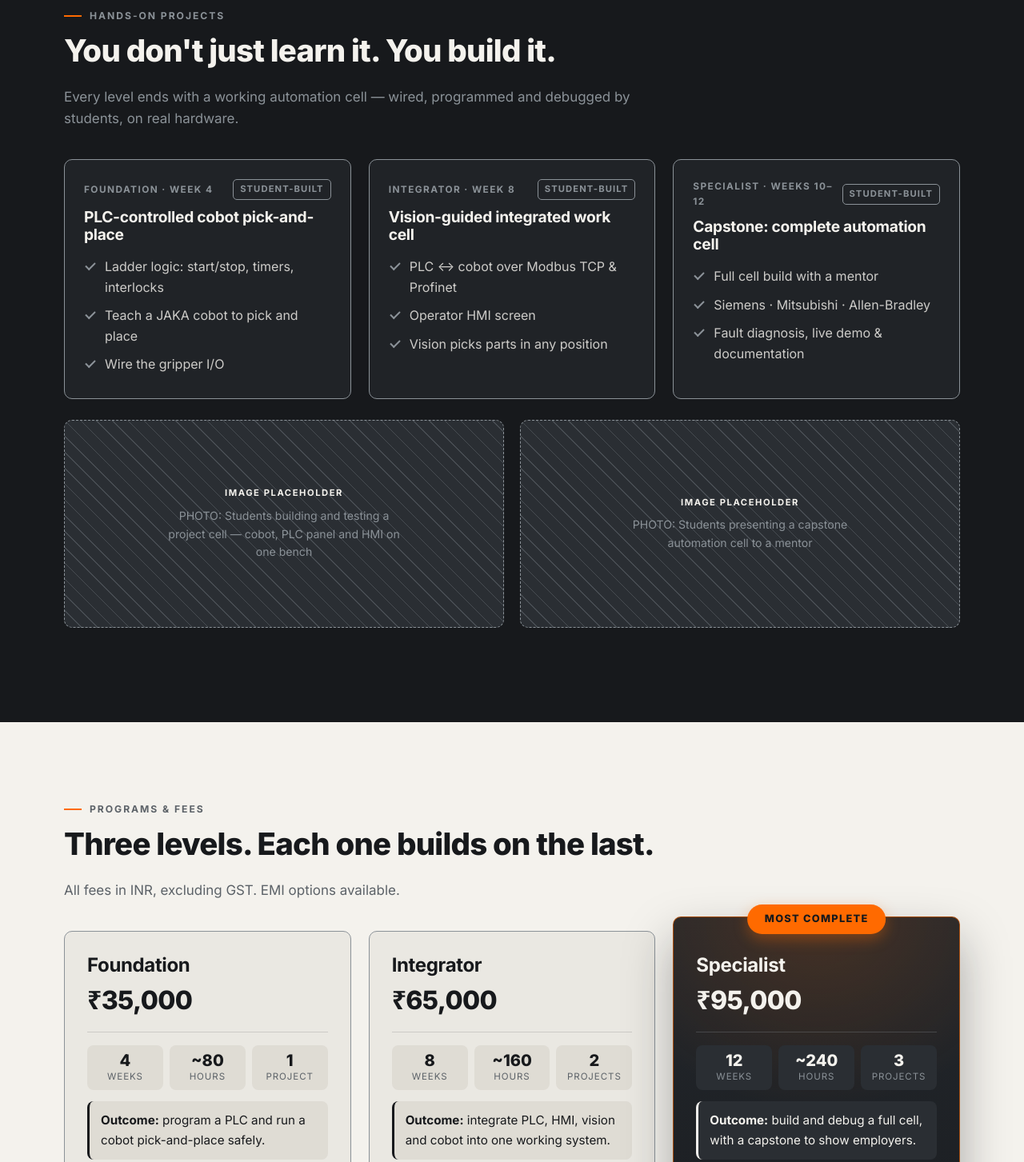
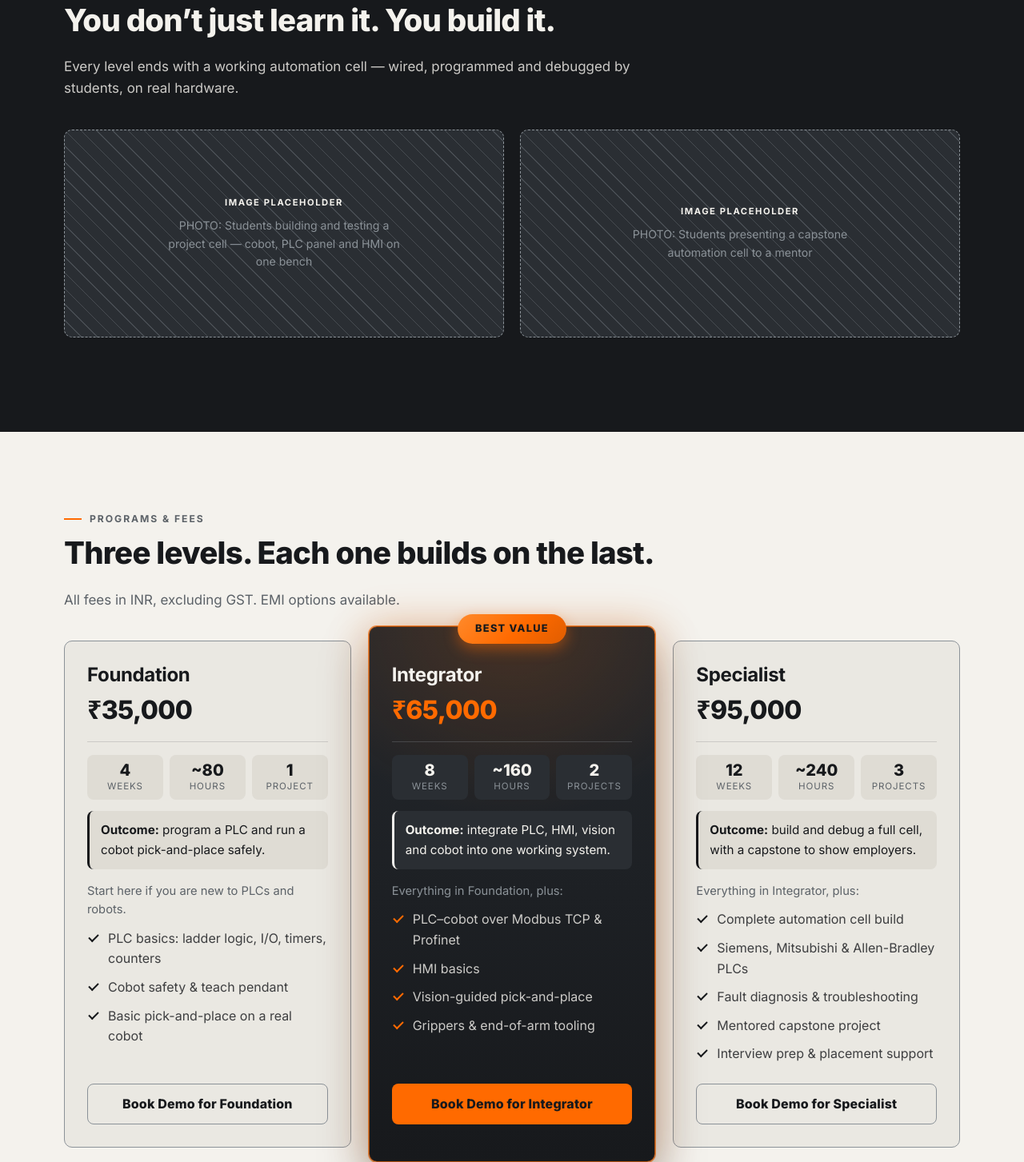
Before and after one commit to manaskalakonda-rgb/iautomatia-academy, a website with bundled scripts: page landing/public/index.html in a window 1280 px wide. Shown: the part 3133-4586 px from the top of the page at 80% size. Built offline with nearby package versions, Linux system fonts and the light colour scheme; files whose address does not match are found by name.

Commit message:
Highlight Integrator, restyle Projects and Careers, brighten videos
- Programs: highlight the middle Integrator card ("Best value") with a
  pulsing orange glow and a light sweep; Specialist back to a plain card.
- Projects: remove the project cards; "You don't just learn it. You
  build it." is the section heading above the gallery.
- Careers: own header and grid-textured dark block; FAQ switches to the
  light theme so the sections alternate.
- Enquiry copy: smaller, two font sizes.
- Brighter background videos (lighter overlays, 70% video opacity) with
  a soft text shadow on the hero copy.

Co-Authored-By: Claude Opus 5.5 <noreply@anthropic.com>

```diff
--- a/landing/public/index.html
+++ b/landing/public/index.html
@@ -263,39 +263,8 @@
          ===================================================================== -->
     <section class="section theme-dark" id="projects">
       <div class="container">
-        <p class="eyebrow">Hands-on projects</p>
-        <h2>You don't just learn it. You build it.</h2>
+        <h2>You don&rsquo;t just learn it. You build it.</h2>
         <p class="section-lead">Every level ends with a working automation cell &mdash; wired, programmed and debugged by students, on real hardware.</p>
-
-        <div class="project-grid">
-          <article class="project-card">
-            <div class="project-top"><span class="project-level">Foundation &middot; Week 4</span><span class="built-tag">Student-built</span></div>
-            <h3>PLC-controlled cobot pick-and-place</h3>
-            <ul class="ticks">
-              <li>Ladder logic: start/stop, timers, interlocks</li>
-              <li>Teach a JAKA cobot to pick and place</li>
-              <li>Wire the gripper I/O</li>
-            </ul>
-          </article>
-          <article class="project-card">
-            <div class="project-top"><span class="project-level">Integrator &middot; Week 8</span><span class="built-tag">Student-built</span></div>
-            <h3>Vision-guided integrated work cell</h3>
-            <ul class="ticks">
-              <li>PLC &harr; cobot over Modbus TCP &amp; Profinet</li>
-              <li>Operator HMI screen</li>
-              <li>Vision picks parts in any position</li>
-            </ul>
-          </article>
-          <article class="project-card project-capstone">
-            <div class="project-top"><span class="project-level">Specialist &middot; Weeks 10&ndash;12</span><span class="built-tag">Student-built</span></div>
-            <h3>Capstone: complete automation cell</h3>
-            <ul class="ticks">
-              <li>Full cell build with a mentor</li>
-              <li>Siemens &middot; Mitsubishi &middot; Allen-Bradley</li>
-              <li>Fault diagnosis, live demo &amp; documentation</li>
-            </ul>
-          </article>
-        </div>
 
         <div class="gallery">
           <div class="ph ph-gallery" data-photo="project-cell" data-alt="Students building a project cell with a JAKA cobot, PLC panel and HMI">
@@ -340,7 +309,8 @@
             <a href="#enquire" class="btn btn-ghost btn-block" data-program="Foundation">Book Demo for Foundation</a>
           </article>
 
-          <article class="program-card">
+          <article class="program-card program-featured theme-dark">
+            <span class="badge">Best value</span>
             <header>
               <h3>Integrator</h3>
               <p class="price">&#8377;65,000</p>
@@ -358,11 +328,10 @@
               <li>Vision-guided pick-and-place</li>
               <li>Grippers &amp; end-of-arm tooling</li>
             </ul>
-            <a href="#enquire" class="btn btn-ghost btn-block" data-program="Integrator">Book Demo for Integrator</a>
+            <a href="#enquire" class="btn btn-accent btn-block" data-program="Integrator">Book Demo for Integrator</a>
           </article>
 
-          <article class="program-card program-featured theme-dark">
-            <span class="badge">Most complete</span>
+          <article class="program-card">
             <header>
               <h3>Specialist</h3>
               <p class="price">&#8377;95,000</p>
@@ -381,7 +350,7 @@
               <li>Mentored capstone project</li>
               <li>Interview prep &amp; placement support</li>
             </ul>
-            <a href="#enquire" class="btn btn-accent btn-block" data-program="Specialist">Book Demo for Specialist</a>
+            <a href="#enquire" class="btn btn-ghost btn-block" data-program="Specialist">Book Demo for Specialist</a>
           </article>
         </div>
       </div>
@@ -468,7 +437,7 @@
          ===================================================================== -->
     <section class="section theme-light" id="enquire">
       <div class="container enquire-grid">
-        <div>
+        <div class="enquire-copy">
           <p class="eyebrow">Visit our Hyderabad Center</p>
           <h2>Don&rsquo;t choose an automation course from a brochure. Come see the lab first.</h2>
           <p class="cta-lead">Watch the cobot run. See the PLC panel. Talk to the instructor. Then decide.</p>
@@ -528,8 +497,10 @@
     <!-- ============ CAREER SUPPORT (before the FAQ) ============ -->
     <section class="section section-careers theme-dark" id="careers">
       <div class="container">
+        <p class="eyebrow">After the course</p>
+        <h2 class="careers-title">Career support <span class="career-tag">Specialist program</span></h2>
+
         <div class="career-row">
-          <h3>Career support <span class="career-tag">Specialist program</span></h3>
           <ul class="career-items">
             <li><strong>Portfolio review</strong><span>Resume, project video &amp; documentation</span></li>
             <li><strong>Mock interviews</strong><span>Technical questions &amp; practical tests</span></li>
@@ -556,7 +527,7 @@
     </section>
 
     <!-- ============ FAQ (after the form, for anyone still deciding) ============ -->
-    <section class="section theme-dark" id="faq">
+    <section class="section theme-light" id="faq">
       <div class="container container-narrow">
         <p class="eyebrow">FAQ</p>
         <h2>Frequently asked questions</h2>
--- a/landing/public/styles.css
+++ b/landing/public/styles.css
@@ -137,15 +137,15 @@ img { max-width: 100%; display: block; }
 }
 
 /* ---------- Shared card behaviour: steel 1px border, orange on hover ---------- */
-.value-card, .audience-card, .tech-card, .project-card, .program-card, .phase-card, .career-row, .cta-strip {
+.value-card, .audience-card, .tech-card, .program-card, .phase-card, .career-row, .cta-strip {
   background: var(--surface);
   border: 1px solid var(--border);
   border-radius: var(--radius);
 }
-.value-card, .audience-card, .tech-card, .project-card, .program-card, .phase-card {
+.value-card, .audience-card, .tech-card, .program-card, .phase-card {
   transition: border-color 0.2s, box-shadow 0.2s, transform 0.2s;
 }
-.value-card:hover, .audience-card:hover, .tech-card:hover, .project-card:hover, .program-card:hover, .phase-card:hover {
+.value-card:hover, .audience-card:hover, .tech-card:hover, .program-card:hover, .phase-card:hover {
   border-color: var(--color-orange); box-shadow: var(--glow);
 }
 
@@ -154,7 +154,7 @@ img { max-width: 100%; display: block; }
   font-size: 0.72rem; font-weight: 800; letter-spacing: 0.08em; text-transform: uppercase;
   color: var(--on-orange); background: var(--color-orange); border-radius: 5px; padding: 4px 10px;
 }
-.tech-badge, .built-tag, .career-tag {   /* spec badges: steel outline */
+.tech-badge, .career-tag {   /* spec badges: steel outline */
   display: inline-block; font-size: 0.7rem; font-weight: 700; letter-spacing: 0.1em; text-transform: uppercase;
   color: var(--muted); border: 1px solid var(--border); border-radius: 5px; padding: 3px 8px; white-space: nowrap;
 }
@@ -238,11 +238,12 @@ code, .code { font-family: ui-monospace, "Cascadia Mono", Consolas, monospace; f
 
 .hero-bg { position: absolute; inset: 0; z-index: 1; pointer-events: none; }
 /* Ambient background video (or its poster still on small screens): dimmed, then darkened by the overlay */
-.bg-video { position: absolute; inset: 0; width: 100%; height: 100%; object-fit: cover; object-position: center; opacity: 0.6; }
-.hero-overlay { display: none; position: absolute; inset: 0; z-index: 2; pointer-events: none; background: linear-gradient(180deg, rgba(15, 17, 21, 0.45) 0%, rgba(15, 17, 21, 0.7) 100%); }
+.bg-video { position: absolute; inset: 0; width: 100%; height: 100%; object-fit: cover; object-position: center; opacity: 0.7; }
+.hero-overlay { display: none; position: absolute; inset: 0; z-index: 2; pointer-events: none; background: linear-gradient(180deg, rgba(15, 17, 21, 0.25) 0%, rgba(15, 17, 21, 0.5) 100%); }
 /* With the video, the hero fills the screen below the sticky header (72px + 1px rule) */
 .hero.has-video { background: #0f1115; display: flex; align-items: center; min-height: calc(100vh - 73px); min-height: calc(100svh - 73px); }
 .hero.has-video .hero-overlay { display: block; }
+.hero.has-video h1, .hero.has-video .lead { text-shadow: 0 2px 18px rgba(0, 0, 0, 0.55); }   /* keeps copy readable over bright footage */
 .hero-slide { position: absolute; inset: 0; background-size: cover; background-position: center; opacity: 0; transform: scale(1.06); transition: opacity 1.4s ease, transform 7s ease; }
 .hero-slide.active { opacity: 1; transform: scale(1); }
 .hero.has-bg .hero-bg::after { content: ""; position: absolute; inset: 0; background: linear-gradient(90deg, rgba(23,25,28,0.95) 0%, rgba(23,25,28,0.85) 45%, rgba(23,25,28,0.55) 100%); }
@@ -294,22 +295,25 @@ code, .code { font-family: ui-monospace, "Cascadia Mono", Consolas, monospace; f
 /* Section with an ambient background video (Lab): video (1), dark overlay (2), content (3) */
 .section-video { position: relative; overflow: hidden; }
 .section-bg { position: absolute; inset: 0; z-index: 1; pointer-events: none; }
-.section-overlay { display: none; position: absolute; inset: 0; z-index: 2; pointer-events: none; background: linear-gradient(180deg, rgba(15, 17, 21, 0.55) 0%, rgba(15, 17, 21, 0.75) 100%); }
+.section-overlay { display: none; position: absolute; inset: 0; z-index: 2; pointer-events: none; background: linear-gradient(180deg, rgba(15, 17, 21, 0.35) 0%, rgba(15, 17, 21, 0.55) 100%); }
 .section-video.has-video { background: #0f1115; }
 .section-video.has-video .section-overlay { display: block; }
 .section-video > .container { position: relative; z-index: 3; }
 
+.section-video .section-lead, #projects .section-lead { color: var(--fg-2); }   /* brighter lead line (Lab reads over the video) */
+
 /* ---------- 4. Projects / proof ---------- */
-.project-grid { display: grid; grid-template-columns: repeat(3, 1fr); gap: 22px; margin-bottom: 26px; }
-.project-card { padding: 24px; display: flex; flex-direction: column; }
-.project-card h3 { font-size: 1.2rem; }
-.project-card .ticks { margin: 0; }
-.project-top { display: flex; align-items: center; justify-content: space-between; gap: 10px; margin-bottom: 10px; }
-.project-level { font-size: 0.74rem; font-weight: 700; letter-spacing: 0.12em; text-transform: uppercase; color: var(--muted); }
 .gallery { display: grid; grid-template-columns: 1fr 1fr; gap: 20px; margin-bottom: 26px; }
-.section-careers { padding-bottom: 0; }   /* flows straight into the dark FAQ section below */
+/* Career support: dark block (grid texture) between the light form and the light FAQ */
+.section-careers {
+  background:
+    linear-gradient(rgba(139, 146, 152, 0.07) 1px, transparent 1px) 0 0 / 44px 44px,
+    linear-gradient(90deg, rgba(139, 146, 152, 0.07) 1px, transparent 1px) 0 0 / 44px 44px,
+    #141619;
+}
+.careers-title { display: flex; align-items: center; gap: 14px; flex-wrap: wrap; }
+.careers-title .career-tag { letter-spacing: 0.1em; }
 .career-row { padding: 24px 26px; margin-bottom: 26px; }
-.career-row h3 { display: flex; align-items: center; gap: 10px; flex-wrap: wrap; margin-bottom: 14px; }
 .career-items { list-style: none; padding: 0; margin: 0 0 12px; display: grid; grid-template-columns: repeat(3, 1fr); gap: 16px; }
 .career-items li { display: flex; flex-direction: column; gap: 2px; padding-left: 14px; border-left: 1px solid var(--border); }
 .career-items span { font-size: 0.9rem; color: var(--muted); }
@@ -341,13 +345,35 @@ code, .code { font-family: ui-monospace, "Cascadia Mono", Consolas, monospace; f
   background:
     radial-gradient(120% 55% at 50% 0%, rgba(255, 106, 0, 0.16), transparent 65%),
     linear-gradient(180deg, #23272c 0%, var(--color-graphite) 100%);
-  box-shadow: 0 28px 60px rgba(23, 25, 28, 0.35);
+  box-shadow: 0 28px 60px rgba(23, 25, 28, 0.35), 0 0 0 1px rgba(255, 106, 0, 0.35), 0 0 36px rgba(255, 106, 0, 0.18);
+  animation: featured-glow 3.2s ease-in-out infinite;
 }
+/* Shine: a soft light band sweeps across the card every few seconds (behind the content) */
+.program-card.program-featured::before {
+  content: ""; position: absolute; inset: 0; border-radius: inherit; pointer-events: none;
+  background: linear-gradient(115deg, transparent 38%, rgba(255, 255, 255, 0.16) 48%, rgba(255, 190, 140, 0.22) 52%, transparent 62%) no-repeat;
+  background-size: 250% 100%; background-position: 160% 0;
+  animation: featured-sheen 5.5s ease-in-out infinite;
+}
+.program-featured > :not(.badge) { position: relative; z-index: 1; }
+.program-featured .price { color: var(--color-orange); }
 .program-featured .ticks li::before { border-color: var(--color-orange); }
 .program-featured .badge {
-  top: -16px; left: 50%; right: auto; transform: translateX(-50%); white-space: nowrap;
+  z-index: 2; top: -16px; left: 50%; right: auto; transform: translateX(-50%); white-space: nowrap;
   border-radius: 99px; padding: 8px 22px; font-size: 0.8rem; letter-spacing: 0.1em;
-  box-shadow: 0 6px 18px rgba(255, 106, 0, 0.35);
+  background: linear-gradient(135deg, #ff8a2b, var(--color-orange) 55%, #e05d00);
+  box-shadow: 0 6px 18px rgba(255, 106, 0, 0.45);
+}
+@keyframes featured-glow {
+  0%, 100% { box-shadow: 0 28px 60px rgba(23, 25, 28, 0.35), 0 0 0 1px rgba(255, 106, 0, 0.35), 0 0 28px rgba(255, 106, 0, 0.14); }
+  50%      { box-shadow: 0 28px 60px rgba(23, 25, 28, 0.35), 0 0 0 1px rgba(255, 106, 0, 0.7), 0 0 52px rgba(255, 106, 0, 0.32); }
+}
+@keyframes featured-sheen {
+  0%, 55% { background-position: 160% 0; }
+  100%    { background-position: -60% 0; }
+}
+@media (prefers-reduced-motion: reduce) {
+  .program-card.program-featured, .program-card.program-featured::before { animation: none; }
 }
 .badge { position: absolute; top: -12px; right: 20px; }
 
@@ -375,6 +401,9 @@ code, .code { font-family: ui-monospace, "Cascadia Mono", Consolas, monospace; f
 /* ---------- 6. Enquiry: graphite form container on the off-white section ---------- */
 .enquire-grid { display: grid; grid-template-columns: 1fr 1fr; gap: 56px; align-items: start; }
 .cta-lead { font-size: 1.15rem; font-weight: 700; color: var(--fg); }
+/* Enquiry copy: compact, two sizes only (heading + one text size for label, lead and list) */
+.enquire-copy h2 { font-size: clamp(1.35rem, 2vw, 1.6rem); max-width: 30ch; text-wrap: balance; }
+.enquire-copy .eyebrow, .enquire-copy .cta-lead, .enquire-copy .ticks { font-size: 0.95rem; }
 .enquiry-form {
   position: relative; border-radius: var(--radius); padding: 30px;
   border: 1px solid var(--color-graphite); border-top: 3px solid var(--color-orange);
@@ -454,7 +483,7 @@ button[disabled] { opacity: 0.6; cursor: progress; }
   .hero-grid, .enquire-grid { grid-template-columns: 1fr; }
   .hero-grid { gap: 36px; }
   .hero > .container { padding-inline: 20px; }
-  .program-grid, .audience-grid, .project-grid, .testimonial-row, .gallery, .career-items { grid-template-columns: 1fr; }
+  .program-grid, .audience-grid, .testimonial-row, .gallery, .career-items { grid-template-columns: 1fr; }
   .program-card.program-featured { margin-block: 14px 0; padding-block: 36px 28px; }   /* stacked: no lift, room for the badge */
   .logo-row { grid-template-columns: repeat(2, 1fr); }
   .section { padding: 64px 0; }
```
